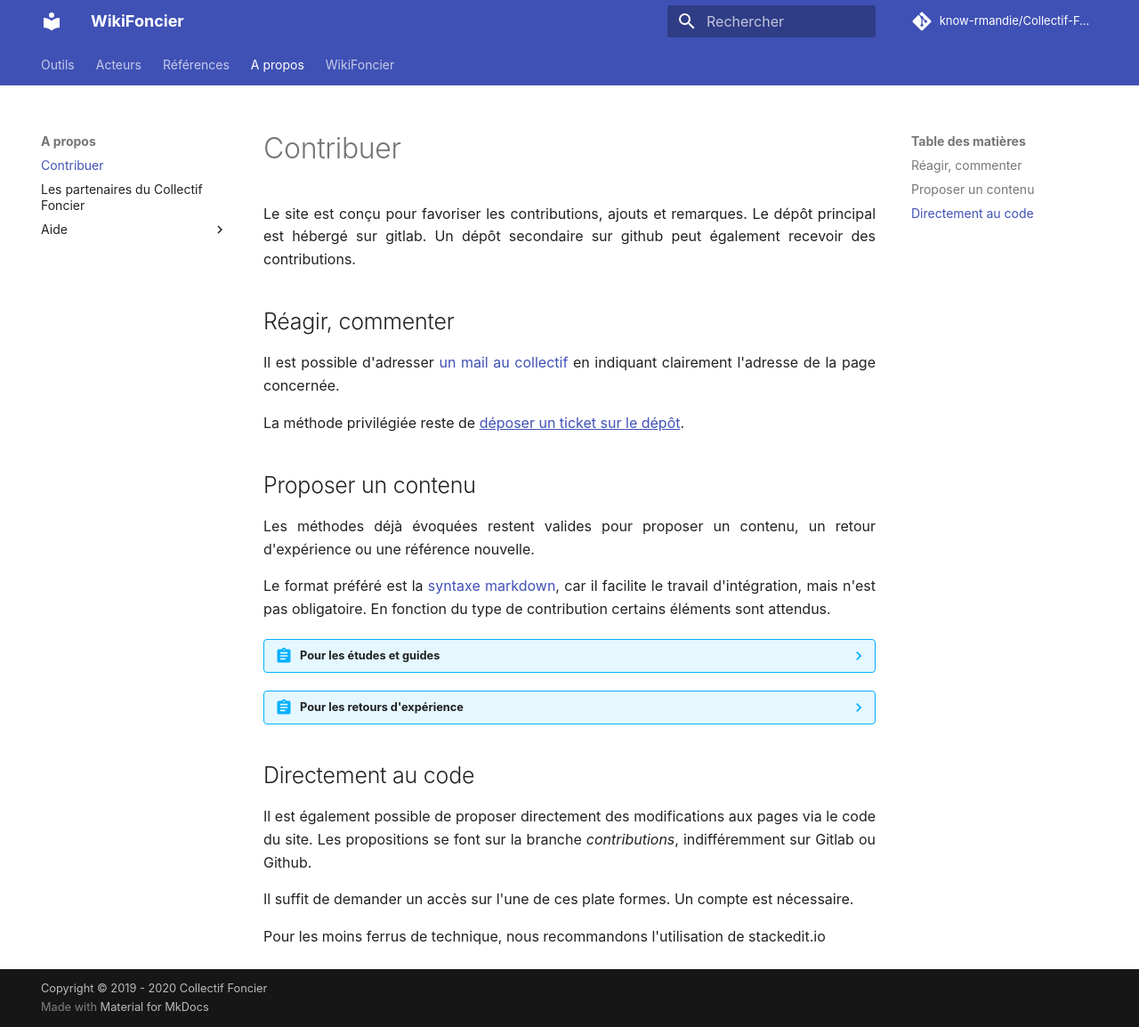
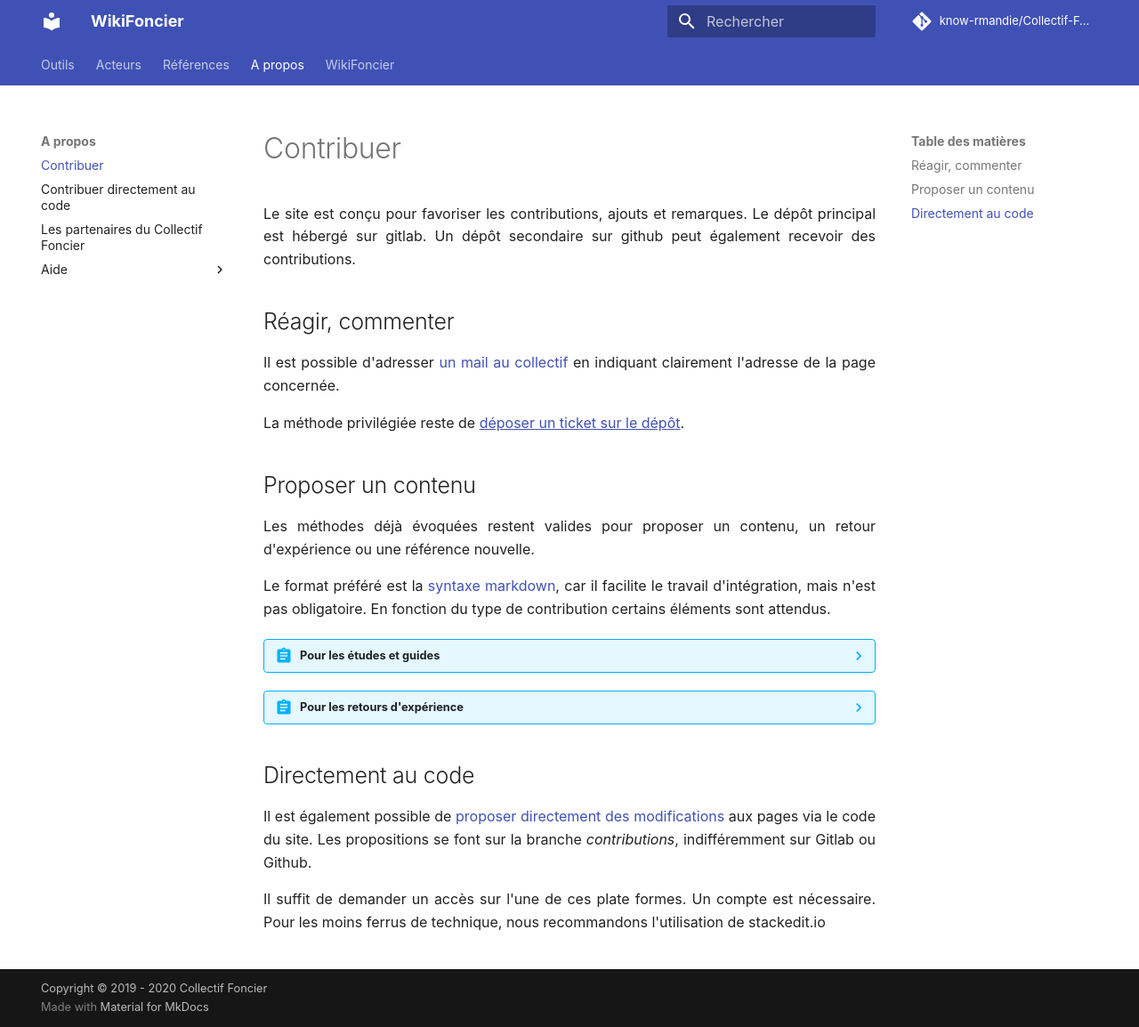
Before and after one commit to foncier-eco/foncier-eco.github.io, an MkDocs documentation site: the page built from docs/a_propos/contribuer.md, in a window 1280 px wide and 1154 px high. Shown: the whole window at 89% size. Built offline with MkDocs 1.6.1 and Material for MkDocs 9.7.7, drawn with Linux system fonts in a browser that asks for light colours; comment, search, counter and statistics services are not loaded.

Commit message:
Ajout de references, style, navigation
- ajout de références et lien vers des sites retex
- ajout de l'extension mkdown extra
- corrections de style
- correction de quelques liens interne
- suite de contribuer (niveau avancé)

```diff
--- a/docs/a_propos/contribuer.md
+++ b/docs/a_propos/contribuer.md
@@ -23,11 +23,9 @@ Le format préféré est la [syntaxe markdown][markdown], car il facilite le tra
 
 
 ## Directement au code
-Il est également possible de proposer directement des modifications aux pages via le code du site. Les propositions se font sur la branche _contributions_, indifféremment sur Gitlab ou Github.
+Il est également possible de [proposer directement des modifications](./contribuer_au_depot.md) aux pages via le code du site. Les propositions se font sur la branche _contributions_, indifféremment sur Gitlab ou Github.
 
-Il suffit de demander un accès sur l'une de ces plate formes. Un compte est nécessaire.
-
-Pour les moins ferrus de technique, nous recommandons l'utilisation de stackedit.io
+Il suffit de demander un accès sur l'une de ces plate formes. Un compte est nécessaire. Pour les moins ferrus de technique, nous recommandons l'utilisation de stackedit.io
 
 [mail]: mailto:badd.seclad.dreal-normandie@developpement-durable.gouv.fr?subject=Wikifoncier
 [issues]: https://gitlab.com/know-rmandie/Collectif-Foncier/issues
--- a/mkdocs.yml
+++ b/mkdocs.yml
@@ -60,6 +60,7 @@ markdown_extensions:
   - pymdownx.details
   - pymdownx.emoji:
       emoji_generator: !!python/name:pymdownx.emoji.to_svg
+  - pymdownx.extra
   - pymdownx.inlinehilite
   - pymdownx.keys
   - pymdownx.magiclink
--- a/theme/ext/style.css
+++ b/theme/ext/style.css
@@ -64,3 +64,33 @@ img[alt$="><"] {
 .missing {
   background-color:pink;
 }
+
+.columns {
+  display: flex;
+  flex-wrap: wrap;
+}
+
+.columns > div, .columns > .admonition {
+  padding:0 5px;
+  flex-grow: 1;
+}
+
+/* R E S P O N S I V E */
+@media only screen and (min-width: 320px) {
+
+}
+
+@media only screen and (min-width: 480px) {
+  .four.columns {width:50%;}
+}
+
+@media only screen and (min-width: 768px) {
+  .three.columns>div {width:50%;}
+  .four.columns>div {width:33%;}
+}
+
+@media only screen and (min-width: 1245px) {
+  .two.columns>div {width:50%;}
+  .three.columns>div {width:33%;}
+  .four.columns>div {width:25%;}
+}
```
Also changed, not shown: docs/a_propos/contribuer_au_depot.md (added, +71 -0 lines), docs/outils/connaissance/observatoire_foncier_eco.md (+5 -2 lines), docs/references/experiences/index.md (added, +15 -0 lines), docs/references/guides/evaluer_potentiel_foncier-Norm-2018.md (+1 -1 lines), docs/references/syntheses/eit_synthese_ademe-2018.md (added, +16 -0 lines).
